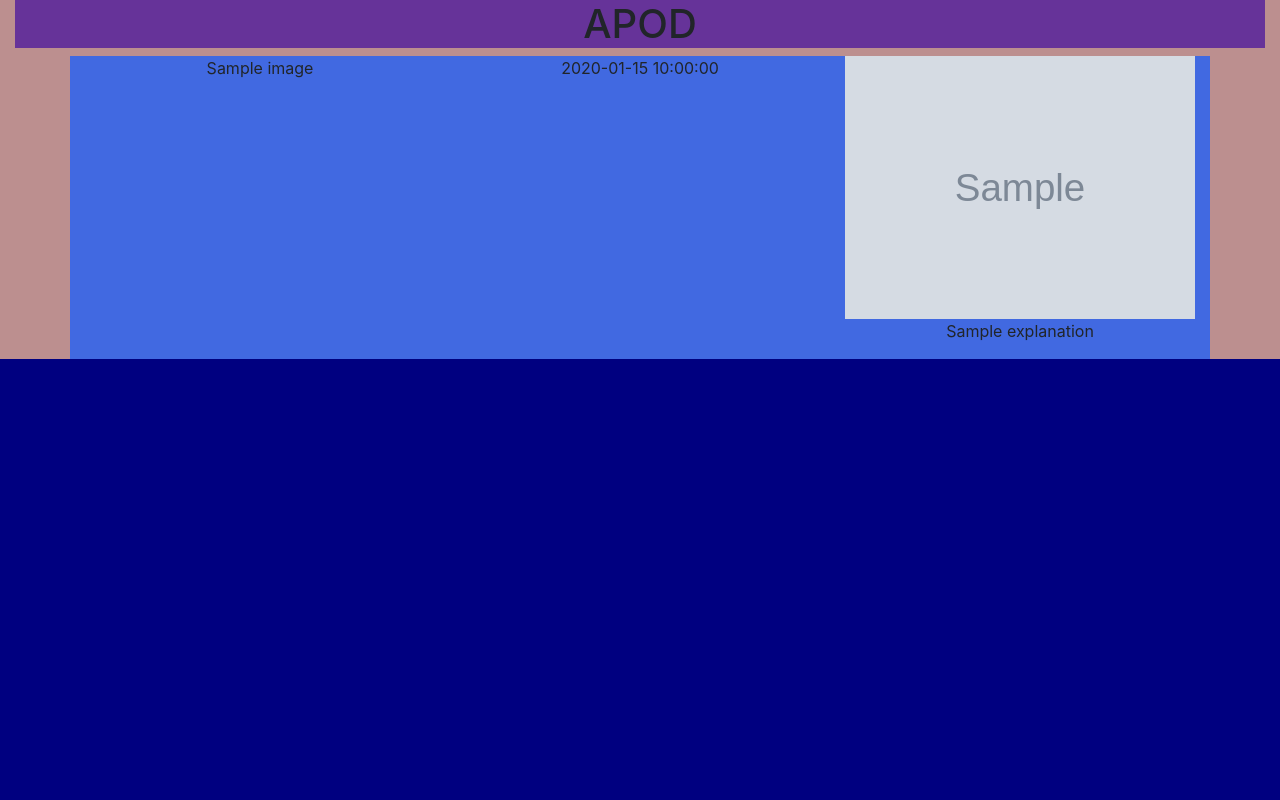
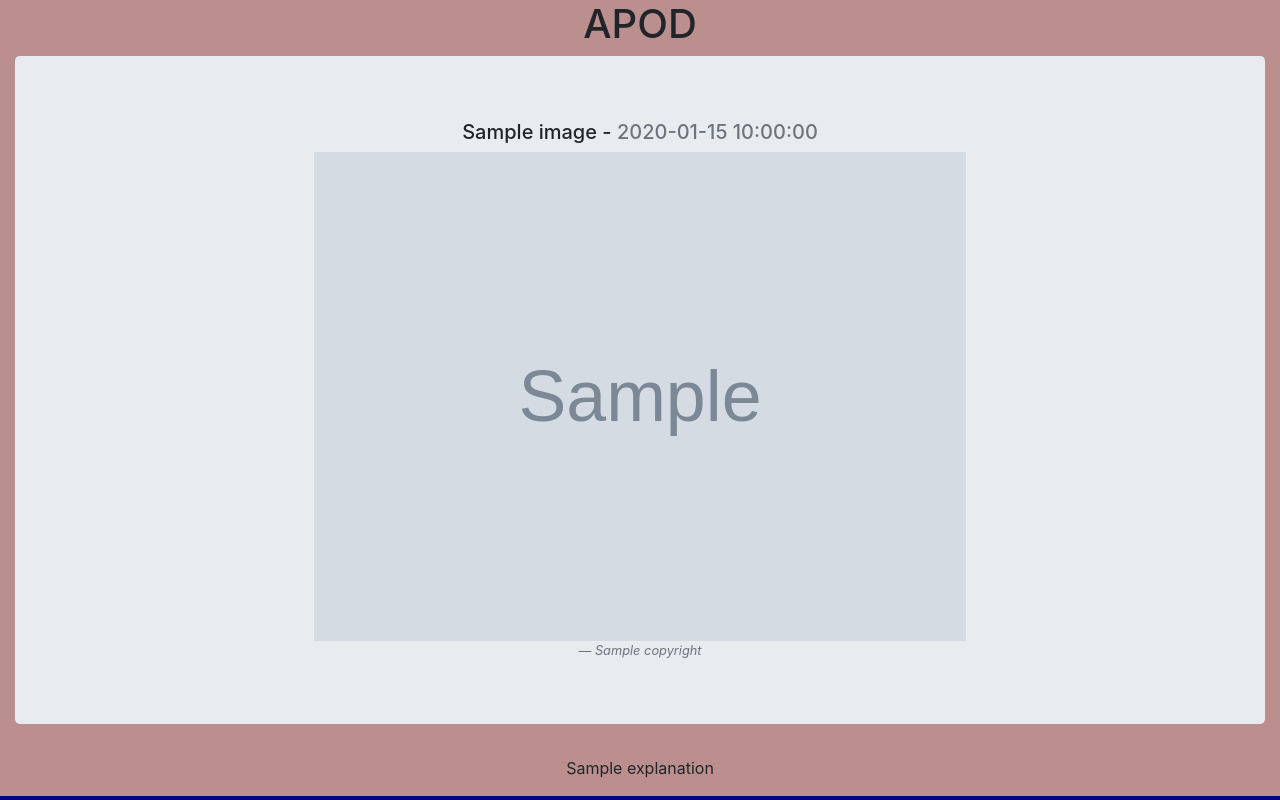
Before and after one commit to karla0/pymatrix, a Flask app: template apodflask/app/templates/index.html in a window 1280 px wide. Run offline with Flask 2, Linux system fonts and the light colour scheme; the template is opened without the code that fills it: most values are stand-ins (such as "Sample title", 1, 10 or a date in 2020); grey boxes marked "Sample" are stand-in pictures; some libraries are stand-ins or nearby versions.

Commit message:
Updated to inlcude Jumbotron
- image is now repsponsive
- added copyright footer to image
- added image, title, copyright and date to jumbotron

```diff
--- a/apodflask/app/static/style.css
+++ b/apodflask/app/static/style.css
@@ -13,9 +13,29 @@ body {
 
 #content {
     background-color: royalblue;
+    height: 100%;
 }
 
-#image {
-    max-width: 100%;
-    height: auto;
+/* #image {
+
+
+} */
+
+/* #copyright {
+    padding-left: 1%;
+} */
+
+@media (min-width: 576px) {
+    #image {
+        width: 55%;
+    }
 }
+
+#image-div {
+    max-width: 50%;
+    background-color: white;
+    margin: auto;
+    width: 50%;
+    padding: 10px;
+
+}
--- a/apodflask/app/templates/index.html
+++ b/apodflask/app/templates/index.html
@@ -1,37 +1,58 @@
-<html>
+<!DOCTYPE html>
+<html lang="en">
 
 <head>
-    <link rel="stylesheet" media="screen" href="{{ url_for('static', filename='bootstrap.min.css') }}">
-    <link rel="stylesheet" href="{{ url_for('static', filename='style.css')}}"
-    <meta name="viewport" content="width=device-width, initial-scale=1">
+    <meta charset="utf-8">
+    <meta name="viewport" content="width=device-width, initial-scale=1, shrink-to-fit=no">
+    <!-- <link rel="stylesheet" media="screen" href="{{ url_for('static', filename='bootstrap.min.css') }}"> -->
+    <link rel="stylesheet" href="https://stackpath.bootstrapcdn.com/bootstrap/4.4.1/css/bootstrap.min.css"
+        integrity="sha384-Vkoo8x4CGsO3+Hhxv8T/Q5PaXtkKtu6ug5TOeNV6gBiFeWPGFN9MuhOf23Q9Ifjh" crossorigin="anonymous">
+    <link rel="stylesheet" href="{{ url_for('static', filename='style.css')}}" <meta name="viewport"
+        content="width=device-width, initial-scale=1">
+
     <title>APOD</title>
 </head>
 
 <body class="body">
     <div class="container-fluid" id="content-div">
-        <h1 id="apod_header">APOD</h1>
-        <div class="container">
-            <div class="row" id="content">
+        <div class="row">
             <div class="col">
-                    <p id="image-title">{{ image.title }}</p>
+                <p class="h1">APOD</p>
             </div>
+        </div>
+        <div class="jumbotron">
+            <div class="row">
                 <div class="col">
-                    <p id="image-date">{{ image.date }}</p>
+                    <p class="h5">{{ image.title }} - <span class="text-muted">{{ image.date }}</span></p>
                 </div>
-                <div class="col container-fluid">
-                    <img id="image" src="{{ image_url }}">
-                    <p id="image-explanation">{{ image.explanation }}</p>
             </div>
+            <div class="row">
+                <div class="col">
+
+                    <img src="{{ image_url }}" class="img-fluid" id="image">
+                    <footer id="copyright" class="blockquote-footer"><cite title="{{ image.copyright }}">{{
+                            image.copyright}}</cite></footer>
 
                 </div>
             </div>
         </div>
-
-
-
+        <div class="row">
+            <div class="col">
+                <p id="image-explanation">{{ image.explanation }}</p>
+            </div>
+        </div>
 
         <!-- <a href="{{ url_for('picture_of_day')}}">Hello</a> -->
     </div>
+    <script src="https://code.jquery.com/jquery-3.4.1.slim.min.js"
+        integrity="sha384-J6qa4849blE2+poT4WnyKhv5vZF5SrPo0iEjwBvKU7imGFAV0wwj1yYfoRSJoZ+n"
+        crossorigin="anonymous"></script>
+    <script src="https://cdn.jsdelivr.net/npm/popper.js@1.16.0/dist/umd/popper.min.js"
+        integrity="sha384-Q6E9RHvbIyZFJoft+2mJbHaEWldlvI9IOYy5n3zV9zzTtmI3UksdQRVvoxMfooAo"
+        crossorigin="anonymous"></script>
+    <script src="https://stackpath.bootstrapcdn.com/bootstrap/4.4.1/js/bootstrap.min.js"
+        integrity="sha384-wfSDF2E50Y2D1uUdj0O3uMBJnjuUD4Ih7YwaYd1iqfktj0Uod8GCExl3Og8ifwB6"
+        crossorigin="anonymous"></script>
 </body>
 
 </html>
```
Lines whose indentation alone changed are shown as unchanged.
